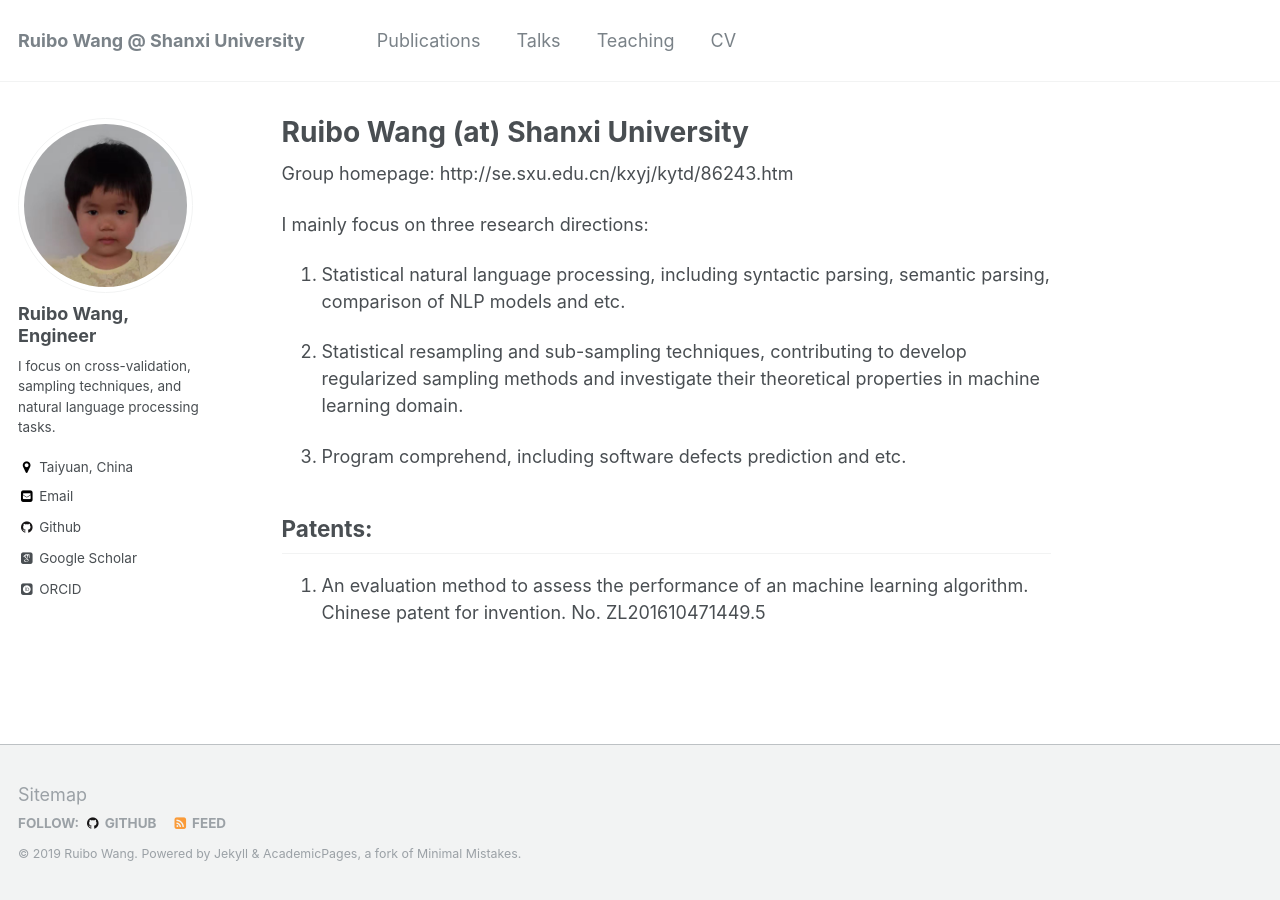
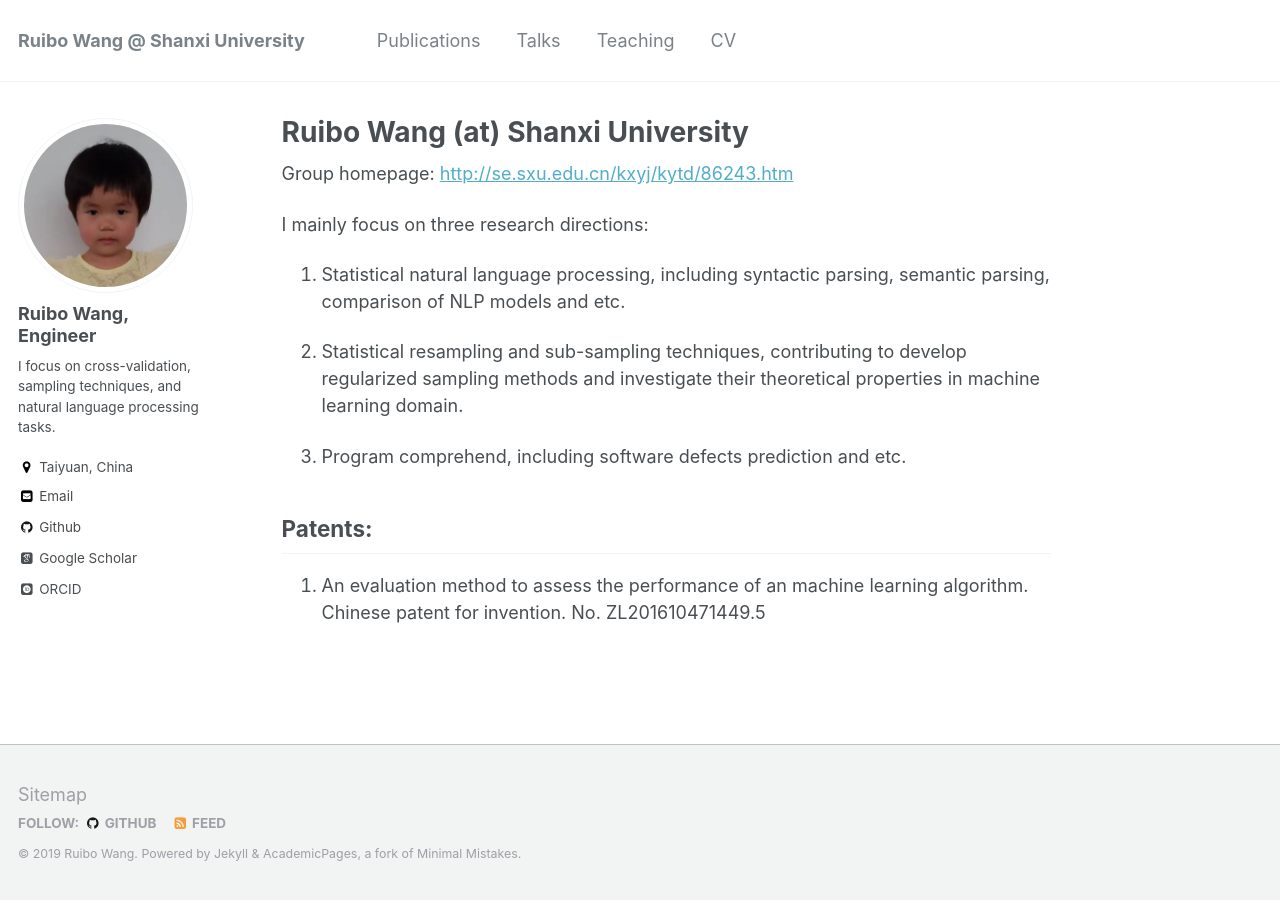
Before and after one commit to RamboWANG/RamboWANG.github.io, a Jekyll site: the page built from _pages/about.md, in a window 1280 px wide. Built offline with Jekyll 4.4.1, drawn with Linux system fonts in a browser that asks for light colours; some web fonts are replaced.

```diff
--- a/_pages/about.md
+++ b/_pages/about.md
@@ -8,7 +8,7 @@ redirect_from:
   - /about.html
 ---
 
-Group homepage: http://se.sxu.edu.cn/kxyj/kytd/86243.htm
+Group homepage: <http://se.sxu.edu.cn/kxyj/kytd/86243.htm>
 
 I mainly focus on three research directions:
 
```
